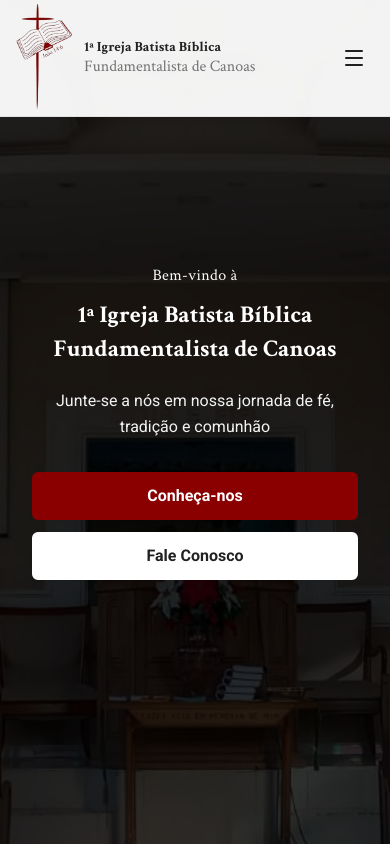
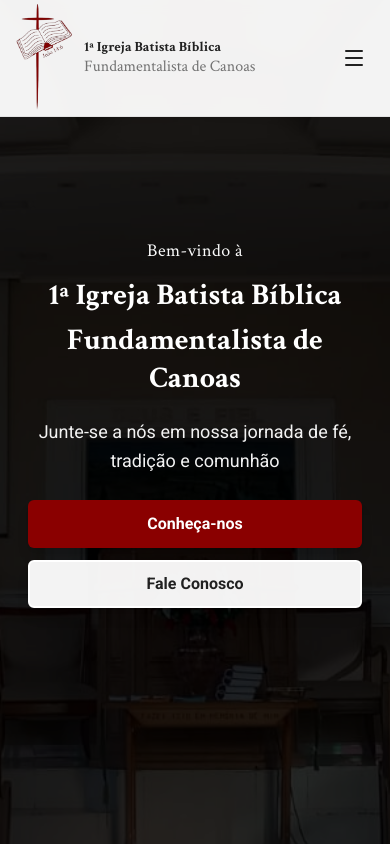
Before and after one commit to samuel-cardoso/site-ibbf, a Next.js app: page / in a window 390 px wide. Shown: the top 845 px of the page. Built offline with nearby package versions, Linux system fonts and the light colour scheme.

Commit message:
style: enhance Hero component layout and styling for improved visual appeal mobile

```diff
--- a/components/home/Hero.tsx
+++ b/components/home/Hero.tsx
@@ -26,7 +26,7 @@ const Hero = () => {
           }
         }
         .hero-overlay {
-          background: rgba(0, 0, 0, 0.75);
+          background: rgba(0, 0, 0, 0.8);
         }
         @media (min-width: 768px) {
           .hero-overlay {
@@ -43,25 +43,25 @@ const Hero = () => {
         <div className="hero-overlay absolute inset-0" />
       </div>
 
-      <div className="relative z-10 text-center px-4 sm:px-6 max-w-5xl mx-auto w-full">
-        <div className="mb-6 md:mb-4">
-          <p className="font-heading text-base sm:text-xl md:text-2xl lg:text-3xl font-medium text-primary-foreground/98 mb-3 sm:mb-3 md:mb-4 tracking-wide">
+      <div className="relative z-10 text-center px-5 sm:px-6 max-w-5xl mx-auto w-full py-8 sm:py-0">
+        <div className="mb-5 sm:mb-6 md:mb-4">
+          <p className="font-heading text-lg sm:text-xl md:text-2xl lg:text-3xl font-medium text-primary-foreground/98 mb-3 sm:mb-3 md:mb-4 tracking-wide">
             <span className="relative inline-block">
               Bem-vindo à
             </span>
           </p>
-          <h1 className="font-heading text-2xl sm:text-4xl md:text-5xl lg:text-6xl xl:text-7xl font-bold text-primary-foreground leading-tight px-3 sm:px-2">
+          <h1 className="font-heading text-3xl sm:text-4xl md:text-5xl lg:text-6xl xl:text-7xl font-bold text-primary-foreground leading-tight px-2 sm:px-2">
             <span className="block">1ª Igreja Batista Bíblica</span>
-            <span className="block mt-1 sm:mt-0">Fundamentalista de Canoas</span>
+            <span className="block mt-2 sm:mt-0">Fundamentalista de Canoas</span>
           </h1>
         </div>
-        <p className="font-body text-base sm:text-xl md:text-xl lg:text-2xl text-primary-foreground/95 mb-8 sm:mb-8 max-w-2xl mx-auto px-4 sm:px-2 leading-relaxed">
+        <p className="font-body text-lg sm:text-xl md:text-xl lg:text-2xl text-primary-foreground/95 mb-6 sm:mb-8 max-w-2xl mx-auto px-2 sm:px-2 leading-relaxed">
           Junte-se a nós em nossa jornada de fé, tradição e comunhão
         </p>
-        <div className="flex flex-col sm:flex-row gap-3 sm:gap-4 justify-center px-4 sm:px-0">
+        <div className="flex flex-col sm:flex-row gap-3 sm:gap-4 justify-center px-2 sm:px-0">
           <Button
             size="lg"
-            className="bg-primary hover:bg-primary-light text-primary-foreground font-body font-semibold text-base sm:text-lg h-12 sm:h-12 w-full sm:w-auto min-w-[200px]"
+            className="bg-primary hover:bg-primary-light text-primary-foreground font-body font-semibold text-base sm:text-lg h-12 sm:h-12 w-full sm:w-auto min-w-[200px] shadow-lg"
             asChild
           >
             <a href="#sobre" onClick={(e) => handleSmoothScroll(e, "#sobre")}>Conheça-nos</a>
@@ -69,7 +69,7 @@ const Hero = () => {
           <Button
             size="lg"
             variant="outline"
-            className="border-2 border-primary-foreground hover:bg-primary-foreground hover:text-foreground font-body font-semibold text-base sm:text-lg h-12 sm:h-12 w-full sm:w-auto min-w-[200px]"
+            className="border-2 border-primary-foreground hover:bg-primary-foreground hover:text-foreground font-body font-semibold text-base sm:text-lg h-12 sm:h-12 w-full sm:w-auto min-w-[200px] bg-white/95 sm:bg-background shadow-lg"
             asChild
           >
             <a href="#contato" onClick={(e) => handleSmoothScroll(e, "#contato")}>Fale Conosco</a>
```
